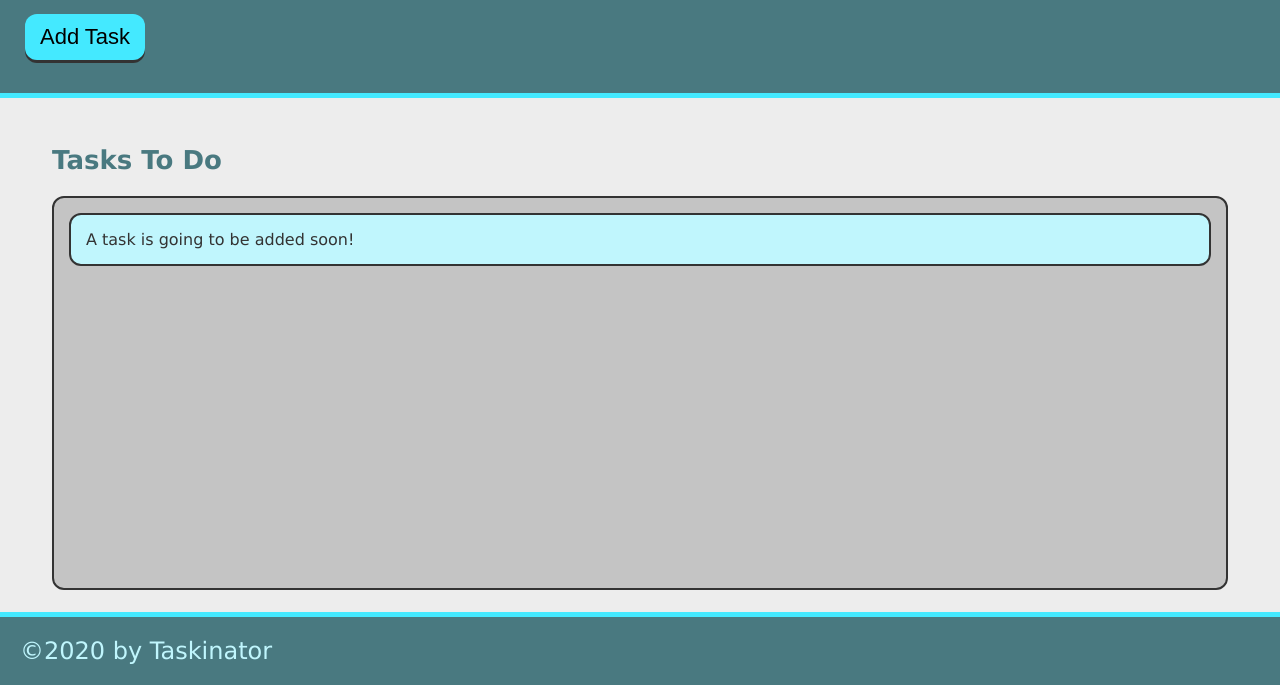
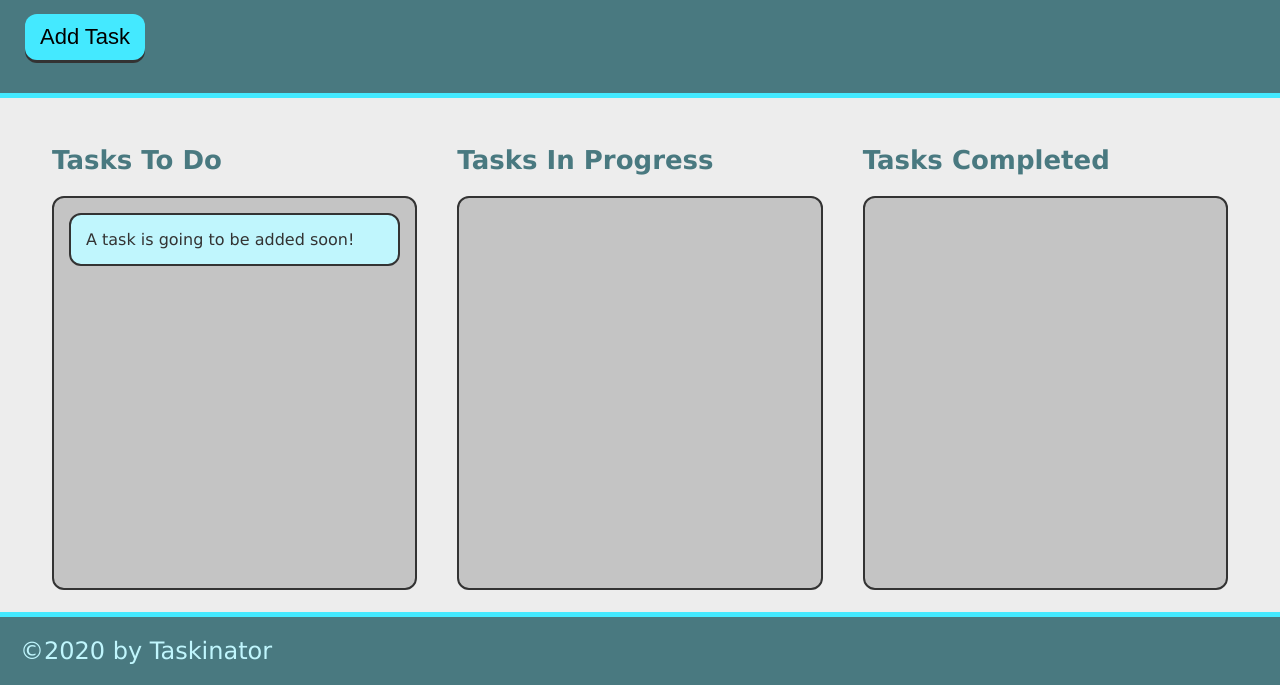
Before and after one commit to rdenton3/taskinator, a plain HTML site: page index.html in a window 1280 px wide. Shown: the part 115-800 px from the top of the page. Drawn offline with Linux system fonts and the light colour scheme.

Commit message:
updating tasks

```diff
--- a/assets/js/script.js
+++ b/assets/js/script.js
@@ -1,3 +1,4 @@
+var taskIdCounter = 0;
 var buttonEl = document.querySelector("#save-task")
 var tasksToDoEl = document.querySelector("#tasks-to-do")
 
--- a/index.html
+++ b/index.html
@@ -30,6 +30,20 @@
                 </li>
             </ul>
         </section>
+        <!-- Tasks In Progress -->
+        <section class="task-list-wrapper">
+            <h2 class="list-title">
+                Tasks In Progress
+            </h2>
+            <ul class="task-list" id="tasks-in-progress"></ul>
+        </section>
+        <!-- Tasks Completed -->
+        <section class="task-list-wrapper">
+            <h2 class="list-title">
+                Tasks Completed
+            </h2>
+            <ul class="task-list" id="tasks-completed"></ul>
+        </section>
     </main>
     <footer>
         &copy;2020 by Taskinator
```
